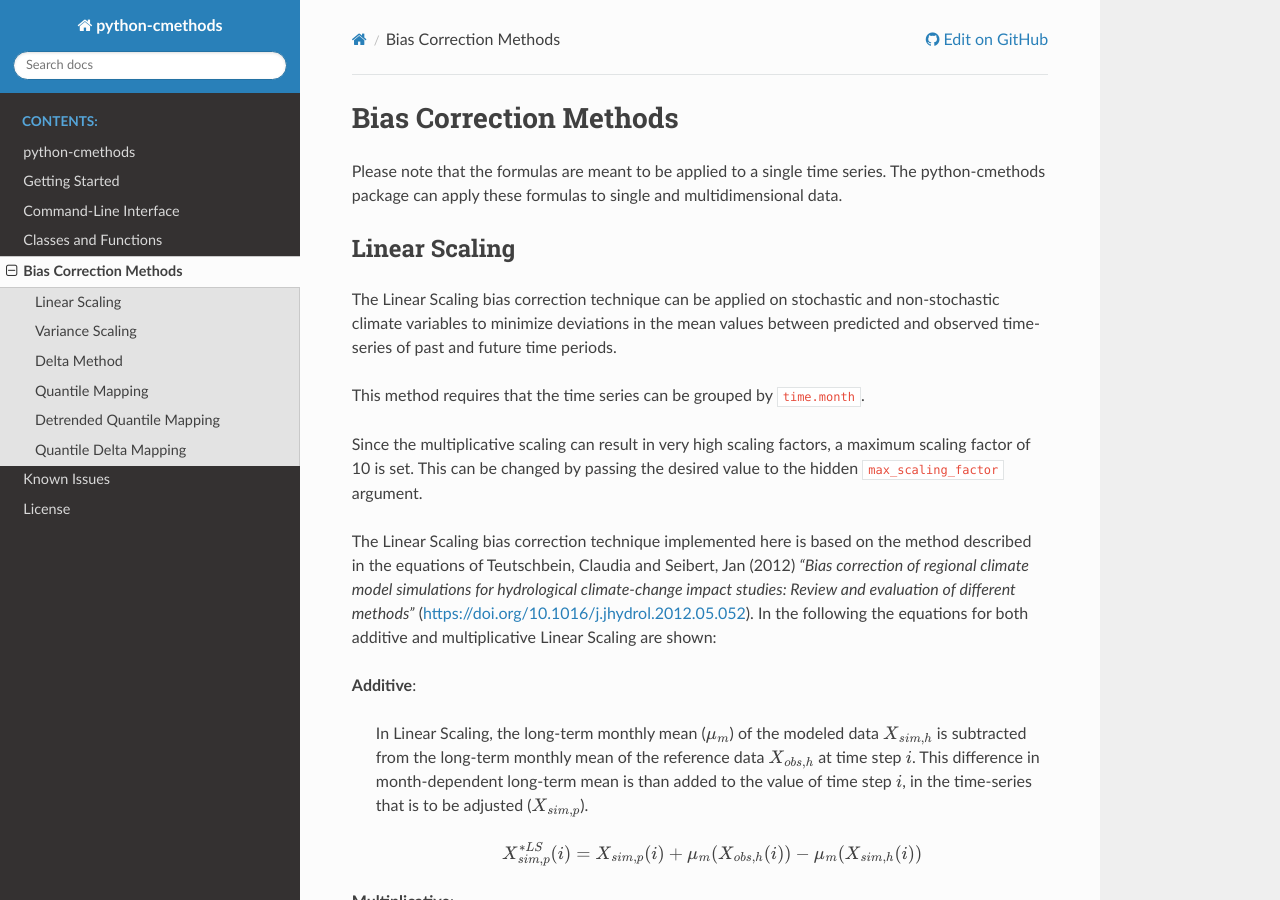
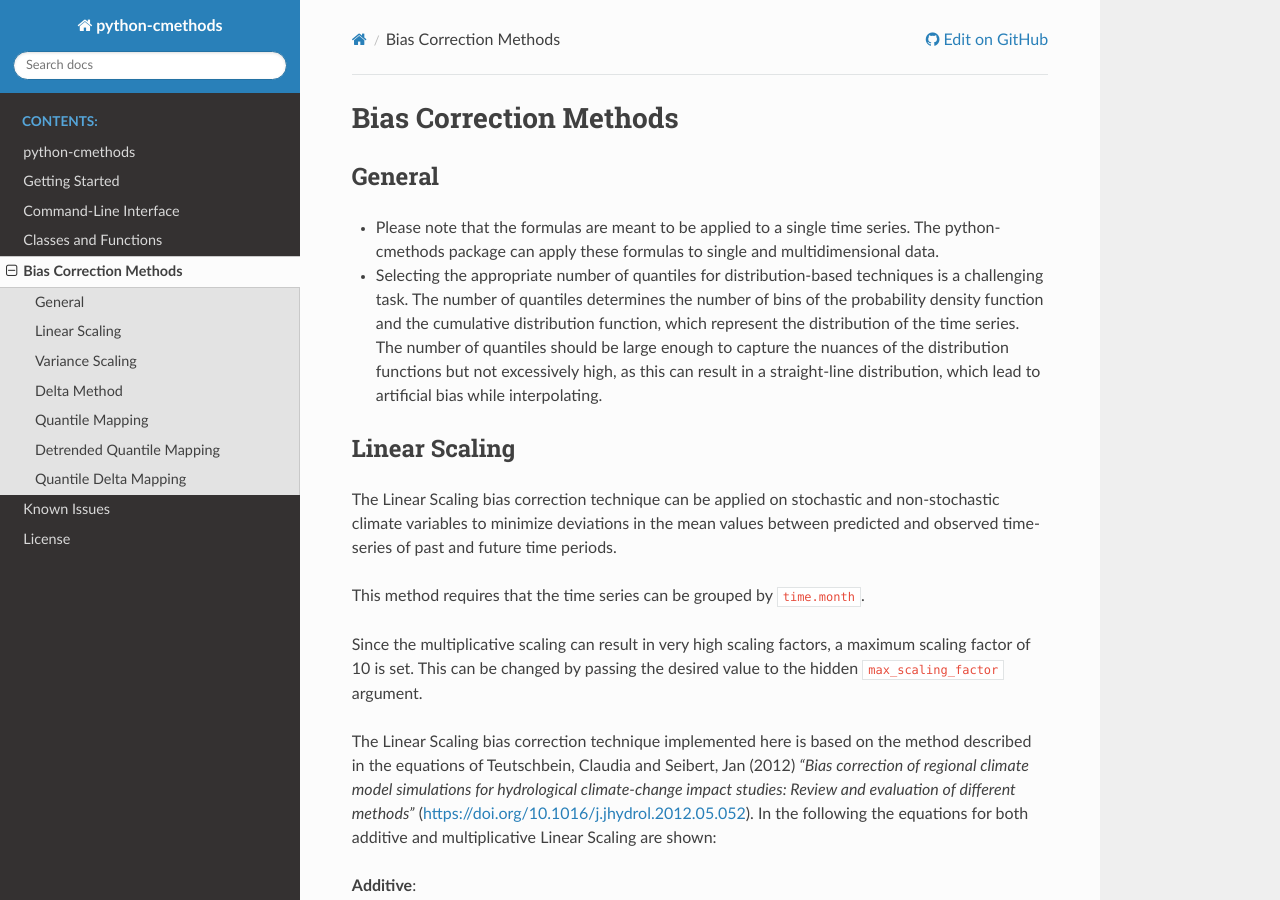
Before and after one commit to btschwertfeger/python-cmethods, a Sphinx documentation site: the page built from doc/methods.rst, in a window 1280 px wide and 900 px high. Built offline with Sphinx 7.4.7 and the Read the Docs theme 2.0.0, drawn with Linux system fonts in a browser that asks for light colours.

Commit message:
Fix missing function documentation (#85)

```diff
--- a/doc/conf.py
+++ b/doc/conf.py
@@ -10,15 +10,16 @@
 
 """This module is the configuration for the Sphinx documentation building process"""
 
-import os
 import sys
+from pathlib import Path
 
 project = "python-cmethods"
 copyright = "2023, Benjamin Thomas Schwertfeger"  # pylint: disable=redefined-builtin
 author = "Benjamin Thomas Schwertfeger"
 
 # to import the package
-sys.path.insert(0, os.path.abspath(".."))
+parent_directory = Path("..").resolve()
+sys.path.insert(0, str(parent_directory))
 
 # import links
 rst_epilog = ""
@@ -50,6 +51,5 @@ html_context = {
     "display_github": True,
     "github_user": "btschwertfeger",
     "github_repo": "python-cmethods",
-    "github_version": "master/docs/",
+    "github_version": "master/doc/",
 }
-# html_theme_options = {
--- a/doc/license.rst
+++ b/doc/license.rst
@@ -8,4 +8,4 @@
 License
 =======
 
-.. include:: ../../LICENSE
+.. include:: ../LICENSE
--- a/doc/methods.rst
+++ b/doc/methods.rst
@@ -6,9 +6,20 @@
 Bias Correction Methods
 =======================
 
-Please note that the formulas are meant to be applied to a single time series.
-The python-cmethods package can apply these formulas to single and
-multidimensional data.
+General
+-------
+
+- Please note that the formulas are meant to be applied to a single time series.
+  The python-cmethods package can apply these formulas to single and
+  multidimensional data.
+- Selecting the appropriate number of quantiles for distribution-based
+  techniques is a challenging task. The number of quantiles determines the
+  number of bins of the probability density function and the cumulative
+  distribution function, which represent the distribution of the time series.
+  The number of quantiles should be large enough to capture the nuances of the
+  distribution functions but not excessively high, as this can result in a
+  straight-line distribution, which lead to artificial bias while interpolating.
+
 
 .. _linear-scaling:
 
--- a/doc/requirements.txt
+++ b/doc/requirements.txt
@@ -1,7 +1,7 @@
+cloup
 netCDF4>=1.6.1
 numpy
 setuptools_scm
 sphinx
 sphinx-rtd-theme
-tqdm
 xarray>=2022.11.0
```
Also changed, not shown: 1 other file.
